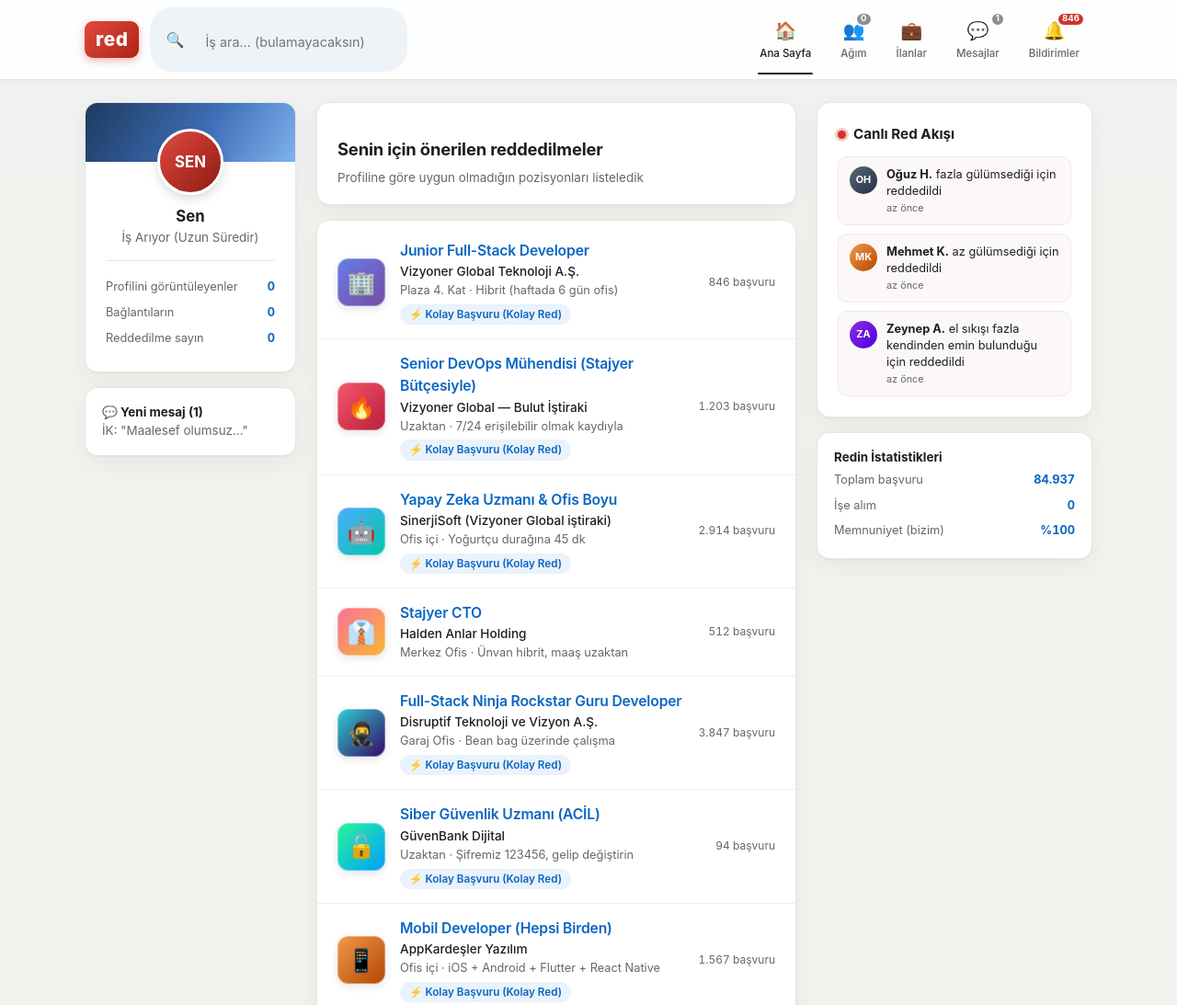
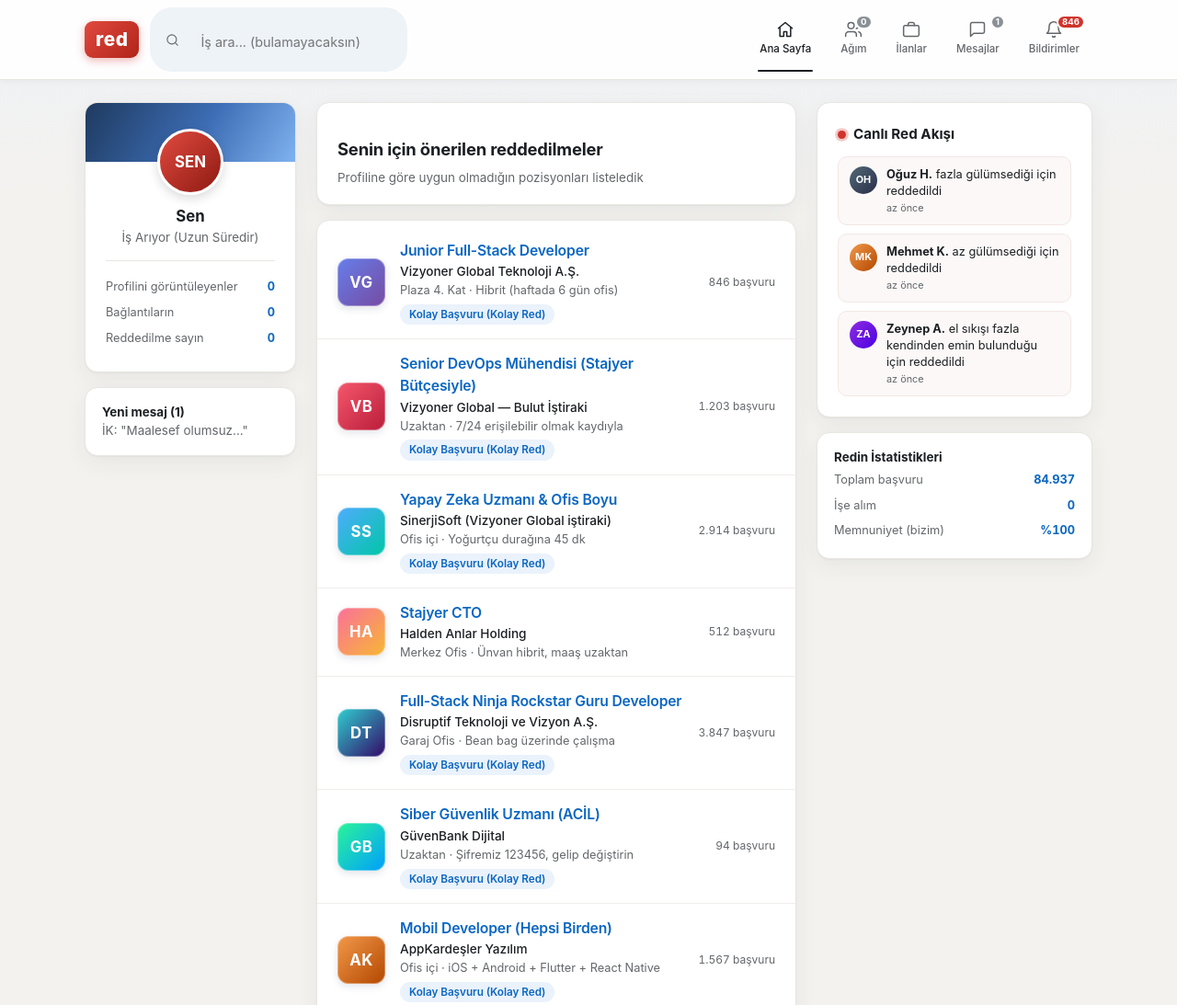
Before and after one commit to ugurcl/alinmadin, a website: page public/index.html in a window 1280 px wide. Shown: the top 1093 px of the page at 92% size. Drawn offline with Linux system fonts and the light colour scheme.

Commit message:
replace emojis with svg icons and company monograms

```diff
--- a/public/css/style.css
+++ b/public/css/style.css
@@ -136,8 +136,25 @@ body {
   color: var(--text);
 }
 
-.nav-icon {
-  font-size: 1.2rem;
+.icon {
+  width: 20px;
+  height: 20px;
+  fill: none;
+  stroke: currentColor;
+  stroke-width: 1.8;
+  stroke-linecap: round;
+  stroke-linejoin: round;
+  flex-shrink: 0;
+}
+
+.search .icon {
+  width: 15px;
+  height: 15px;
+  color: var(--muted);
+}
+
+.nav-item .icon {
+  margin-bottom: 2px;
 }
 
 .nav-count {
@@ -294,7 +311,10 @@ body {
   width: 52px;
   height: 52px;
   border-radius: 12px;
-  font-size: 1.55rem;
+  color: #fff;
+  font-size: 1.05rem;
+  font-weight: 700;
+  letter-spacing: 0.5px;
   display: flex;
   align-items: center;
   justify-content: center;
@@ -451,7 +471,7 @@ li {
 .listing .company-logo {
   width: 60px;
   height: 60px;
-  font-size: 1.8rem;
+  font-size: 1.2rem;
 }
 
 .company-name {
@@ -706,7 +726,9 @@ input:focus, textarea:focus, select:focus {
   position: fixed;
   top: -40px;
   z-index: 100;
-  font-size: 1.3rem;
+  width: 9px;
+  height: 14px;
+  border-radius: 2px;
   pointer-events: none;
   animation: fall linear both;
 }
--- a/public/index.html
+++ b/public/index.html
@@ -17,14 +17,32 @@
     <div class="container topbar-inner">
       <div class="brand">
         <div class="brand-logo">red</div>
-        <div class="search"><span>🔍</span><input type="text" placeholder="İş ara... (bulamayacaksın)" disabled></div>
+        <div class="search">
+          <svg class="icon" viewBox="0 0 24 24"><circle cx="11" cy="11" r="8"/><path d="m21 21-4.3-4.3"/></svg>
+          <input type="text" placeholder="İş ara... (bulamayacaksın)" disabled>
+        </div>
       </div>
       <nav class="nav">
-        <div class="nav-item active"><span class="nav-icon">🏠</span>Ana Sayfa</div>
-        <div class="nav-item"><span class="nav-icon">👥</span>Ağım<span class="nav-count">0</span></div>
-        <div class="nav-item"><span class="nav-icon">💼</span>İlanlar</div>
-        <div class="nav-item"><span class="nav-icon">💬</span>Mesajlar<span class="nav-count">1</span></div>
-        <div class="nav-item"><span class="nav-icon">🔔</span>Bildirimler<span class="nav-count red">846</span></div>
+        <div class="nav-item active">
+          <svg class="icon" viewBox="0 0 24 24"><path d="M3 10.5 12 3l9 7.5"/><path d="M5 9.5V21h5v-6h4v6h5V9.5"/></svg>
+          Ana Sayfa
+        </div>
+        <div class="nav-item">
+          <svg class="icon" viewBox="0 0 24 24"><path d="M16 21v-2a4 4 0 0 0-4-4H6a4 4 0 0 0-4 4v2"/><circle cx="9" cy="7" r="4"/><path d="M22 21v-2a4 4 0 0 0-3-3.87"/><path d="M16 3.13a4 4 0 0 1 0 7.75"/></svg>
+          Ağım<span class="nav-count">0</span>
+        </div>
+        <div class="nav-item">
+          <svg class="icon" viewBox="0 0 24 24"><rect x="2" y="7" width="20" height="14" rx="2"/><path d="M16 7V5a2 2 0 0 0-2-2h-4a2 2 0 0 0-2 2v2"/></svg>
+          İlanlar
+        </div>
+        <div class="nav-item">
+          <svg class="icon" viewBox="0 0 24 24"><path d="M21 15a2 2 0 0 1-2 2H7l-4 4V5a2 2 0 0 1 2-2h14a2 2 0 0 1 2 2z"/></svg>
+          Mesajlar<span class="nav-count">1</span>
+        </div>
+        <div class="nav-item">
+          <svg class="icon" viewBox="0 0 24 24"><path d="M18 8A6 6 0 0 0 6 8c0 7-3 9-3 9h18s-3-2-3-9"/><path d="M13.73 21a2 2 0 0 1-3.46 0"/></svg>
+          Bildirimler<span class="nav-count red">846</span>
+        </div>
       </nav>
     </div>
   </header>
@@ -44,7 +62,7 @@
             <div class="profile-stat"><span>Reddedilme sayın</span><strong id="stat-rejections">0</strong></div>
           </div>
           <div class="card mini-card">
-            <p class="small"><strong>💬 Yeni mesaj (1)</strong></p>
+            <p class="small"><strong>Yeni mesaj (1)</strong></p>
             <p class="muted small">İK: "Maalesef olumsuz..."</p>
           </div>
         </aside>
@@ -93,7 +111,7 @@
             <ul id="detail-perks"></ul>
           </div>
           <div class="cert-actions">
-            <button id="btn-apply" class="btn btn-primary">⚡ Kolay Başvuru</button>
+            <button id="btn-apply" class="btn btn-primary">Kolay Başvuru</button>
             <button id="btn-back" class="btn btn-outline">Geri</button>
           </div>
           <p class="fineprint">Başvurunuz sıraya alınacaktır. Sıranın sonu görünmemektedir.</p>
@@ -157,7 +175,7 @@
           <div class="stamp">RED</div>
           <h1>Değerlendirme Sonucunuz</h1>
           <pre id="rejection-text" class="letter"></pre>
-          <p class="muted small">📊 Bu sonuçla birlikte işe alım oranımız %0,00 olarak güncellenmiştir. Sektör lideriyiz.</p>
+          <p class="muted small">Bu sonuçla birlikte işe alım oranımız %0,00 olarak güncellenmiştir. Sektör lideriyiz.</p>
           <div class="cert-actions">
             <canvas id="certificate" width="1080" height="1350" hidden></canvas>
             <button id="btn-download" class="btn btn-primary">Red Belgeni İndir</button>
--- a/public/js/app.js
+++ b/public/js/app.js
@@ -41,12 +41,12 @@ function renderJobList() {
     row.className = "job-row";
     row.style.animationDelay = `${i * 60}ms`;
     row.innerHTML = `
-      <div class="company-logo" style="background:${logoColor(job)}">${job.emoji}</div>
+      <div class="company-logo" style="background:${logoColor(job)}">${job.abbr}</div>
       <div class="job-info">
         <div class="job-title">${job.title}</div>
         <div class="job-company">${job.company}</div>
         <div class="job-meta">${job.meta}</div>
-        ${job.easy ? '<div class="easy-apply">⚡ Kolay Başvuru (Kolay Red)</div>' : ""}
+        ${job.easy ? '<div class="easy-apply">Kolay Başvuru (Kolay Red)</div>' : ""}
       </div>
       <div class="job-badge">${job.badge}</div>`;
     row.addEventListener("click", () => openDetail(job));
@@ -57,7 +57,7 @@ function renderJobList() {
 function openDetail(job) {
   state.listing = job;
   const logo = document.getElementById("detail-emoji");
-  logo.textContent = job.emoji;
+  logo.textContent = job.abbr;
   logo.style.background = logoColor(job);
   document.getElementById("detail-title").textContent = job.title;
   document.getElementById("detail-company").textContent = job.company;
@@ -156,14 +156,15 @@ async function sendToHr() {
 }
 
 function dropConfetti() {
-  const emojis = ["❌", "📄", "😢", "🚫", "📉"];
-  for (let i = 0; i < 28; i++) {
+  const colors = ["#d0342c", "#e8927c", "#8a9096", "#c9a227", "#5d7a9c"];
+  for (let i = 0; i < 32; i++) {
     const piece = document.createElement("span");
     piece.className = "confetti";
-    piece.textContent = emojis[Math.floor(Math.random() * emojis.length)];
+    piece.style.background = colors[Math.floor(Math.random() * colors.length)];
     piece.style.left = `${Math.random() * 100}vw`;
     piece.style.animationDuration = `${2.2 + Math.random() * 2.5}s`;
     piece.style.animationDelay = `${Math.random() * 0.8}s`;
+    piece.style.transform = `rotate(${Math.random() * 180}deg)`;
     document.body.appendChild(piece);
     setTimeout(() => piece.remove(), 6000);
   }
@@ -222,7 +223,7 @@ document.getElementById("btn-download").addEventListener("click", downloadCertif
 
 document.getElementById("btn-tweet").addEventListener("click", () => {
   const text = encodeURIComponent(
-    `"${state.listing?.title}" pozisyonundan resmen reddedildim. 🎉 Sen de reddedilmek için: ${location.origin}`
+    `"${state.listing?.title}" pozisyonundan resmen reddedildim. Sen de reddedilmek için: ${location.origin}`
   );
   window.open(`https://twitter.com/intent/tweet?text=${text}`, "_blank");
 });
--- a/public/js/listings.js
+++ b/public/js/listings.js
@@ -1,7 +1,7 @@
 const LISTINGS = [
   {
     id: "fullstack",
-    emoji: "🏢",
+    abbr: "VG",
     title: "Junior Full-Stack Developer",
     company: "Vizyoner Global Teknoloji A.Ş.",
     meta: "Plaza 4. Kat · Hibrit (haftada 6 gün ofis)",
@@ -24,7 +24,7 @@ const LISTINGS = [
   },
   {
     id: "devops",
-    emoji: "🔥",
+    abbr: "VB",
     title: "Senior DevOps Mühendisi (Stajyer Bütçesiyle)",
     company: "Vizyoner Global — Bulut İştiraki",
     meta: "Uzaktan · 7/24 erişilebilir olmak kaydıyla",
@@ -46,7 +46,7 @@ const LISTINGS = [
   },
   {
     id: "ai",
-    emoji: "🤖",
+    abbr: "SS",
     title: "Yapay Zeka Uzmanı & Ofis Boyu",
     company: "SinerjiSoft (Vizyoner Global iştiraki)",
     meta: "Ofis içi · Yoğurtçu durağına 45 dk",
@@ -68,7 +68,7 @@ const LISTINGS = [
   },
   {
     id: "cto",
-    emoji: "👔",
+    abbr: "HA",
     title: "Stajyer CTO",
     company: "Halden Anlar Holding",
     meta: "Merkez Ofis · Ünvan hibrit, maaş uzaktan",
@@ -90,7 +90,7 @@ const LISTINGS = [
   },
   {
     id: "ninja",
-    emoji: "🥷",
+    abbr: "DT",
     title: "Full-Stack Ninja Rockstar Guru Developer",
     company: "Disruptif Teknoloji ve Vizyon A.Ş.",
     meta: "Garaj Ofis · Bean bag üzerinde çalışma",
@@ -112,7 +112,7 @@ const LISTINGS = [
   },
   {
     id: "guvenlik",
-    emoji: "🔓",
+    abbr: "GB",
     title: "Siber Güvenlik Uzmanı (ACİL)",
     company: "GüvenBank Dijital",
     meta: "Uzaktan · Şifremiz 123456, gelip değiştirin",
@@ -134,7 +134,7 @@ const LISTINGS = [
   },
   {
     id: "mobil",
-    emoji: "📱",
+    abbr: "AK",
     title: "Mobil Developer (Hepsi Birden)",
     company: "AppKardeşler Yazılım",
     meta: "Ofis içi · iOS + Android + Flutter + React Native",
@@ -156,7 +156,7 @@ const LISTINGS = [
   },
   {
     id: "veri",
-    emoji: "📊",
+    abbr: "BD",
     title: "Kıdemli Veri Bilimci",
     company: "BigData Anadolu",
     meta: "Hibrit · Verimiz büyük, bütçemiz küçük",
@@ -178,7 +178,7 @@ const LISTINGS = [
   },
   {
     id: "sosyal",
-    emoji: "📣",
+    abbr: "VG",
     title: "Sosyal Medya Uzmanı",
     company: "Vizyoner Global Teknoloji A.Ş.",
     meta: "Ofis içi · Patronun yeğeni ayrıldı, yeri boş",
@@ -200,7 +200,7 @@ const LISTINGS = [
   },
   {
     id: "it",
-    emoji: "🖨️",
+    abbr: "HA",
     title: "IT Sorumlusu (Yazıcıdan da Anlayan)",
     company: "Halden Anlar Holding",
     meta: "Ofis içi · Bodrum kat, pencere var (kapalı)",
```
